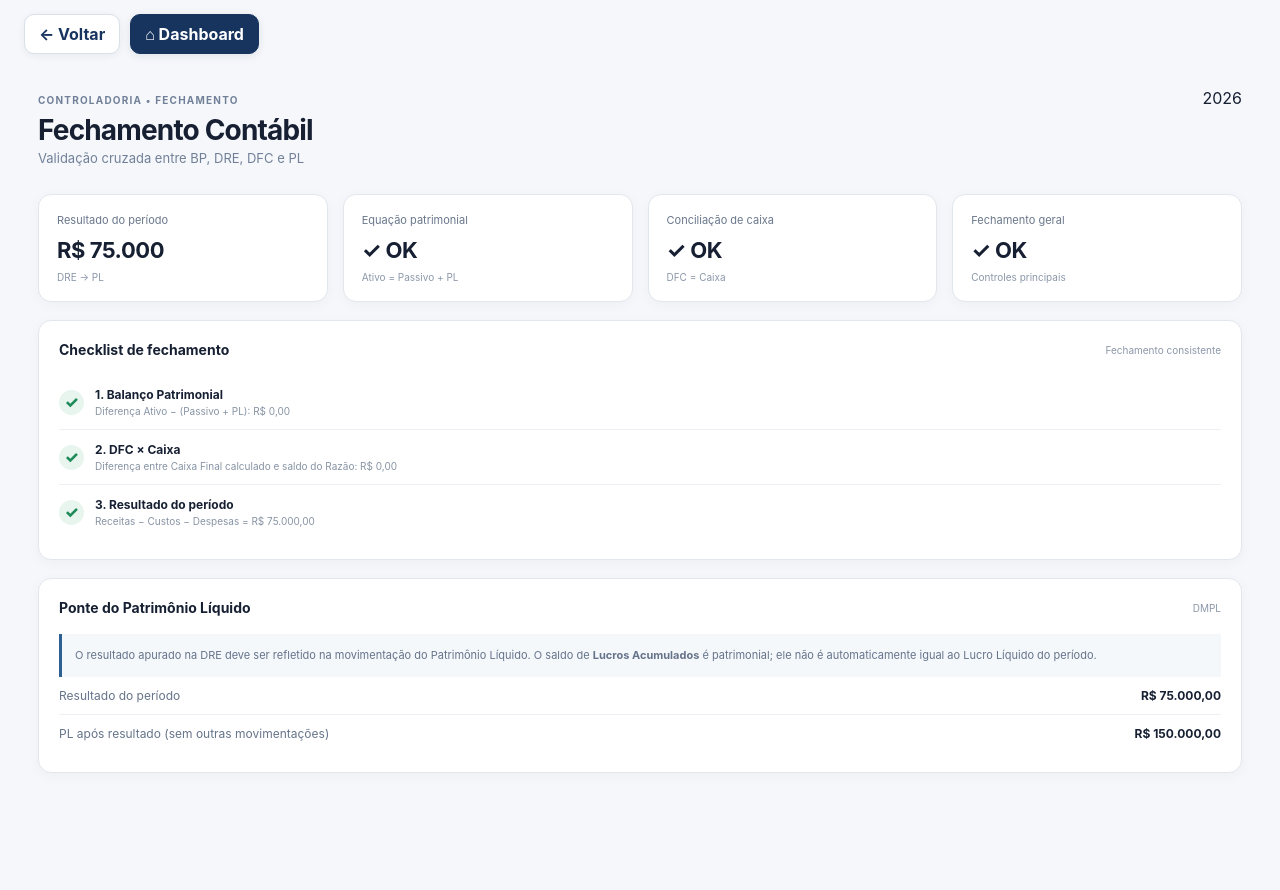
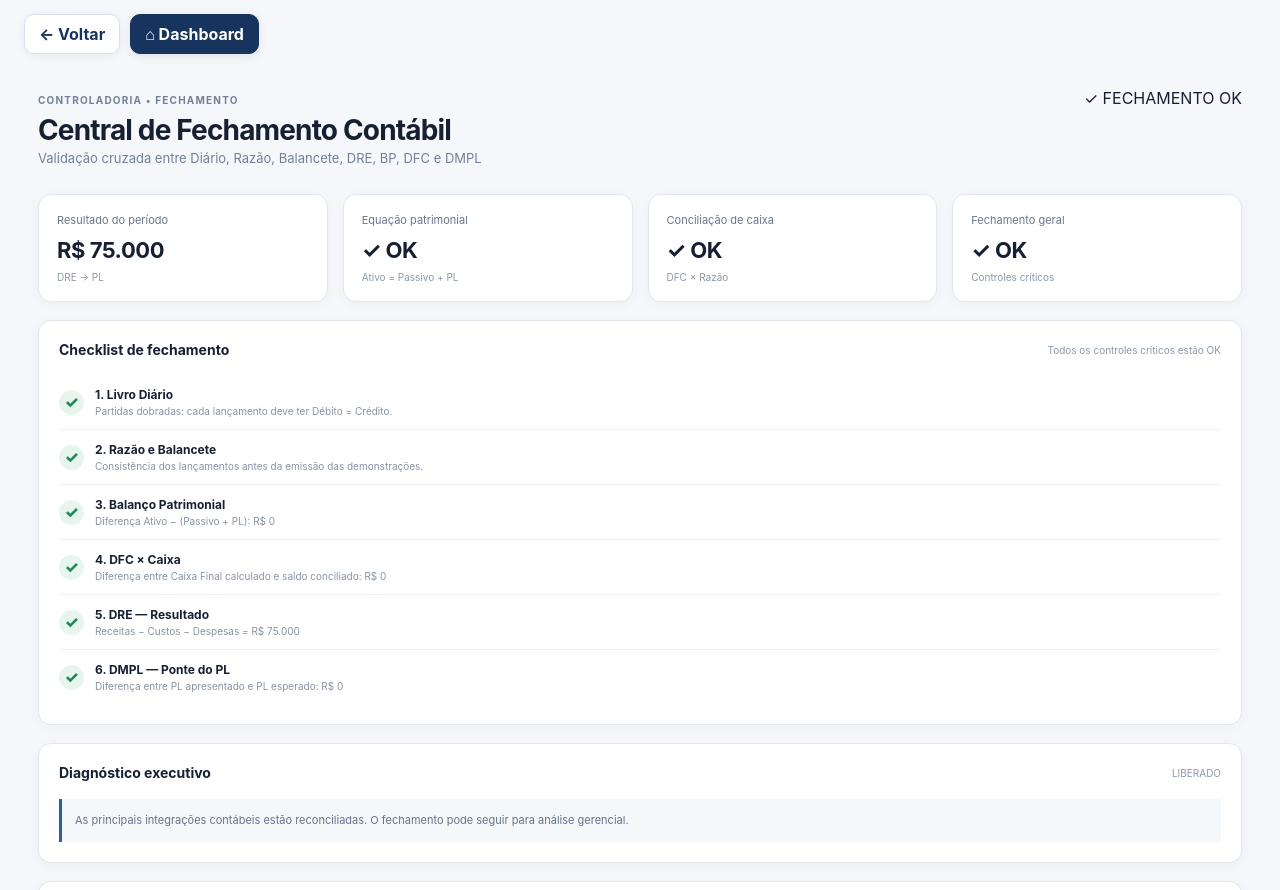
Before and after one commit to cardoso4009-byte/bp-financeiro-bi, a Next.js app: page /fechamento-contabil in a window 1280 px wide. Shown: the top 890 px of the page. Before the commit the page ends 841 px from the top, so only its background shows below. Built offline with nearby package versions, Linux system fonts and the light colour scheme.

Commit message:
feat: evoluir fechamento para central de fechamento contábil

```diff
--- a/app/fechamento-contabil/page.tsx
+++ b/app/fechamento-contabil/page.tsx
@@ -1,11 +1,42 @@
 import { closingEngine } from '@/lib/closing-engine'
+
+const brl = (n:number) => n.toLocaleString('pt-BR',{style:'currency',currency:'BRL',maximumFractionDigits:0})
 
 export default function FechamentoContabil(){
  const c=closingEngine()
  const status=(ok:boolean)=>ok?'✓ OK':'! REVISAR'
- return <main className="content" style={{marginLeft:0,width:'100%',maxWidth:1400,margin:'0 auto'}}><header><div><small>CONTROLADORIA • FECHAMENTO</small><h1>Fechamento Contábil</h1><p>Validação cruzada entre BP, DRE, DFC e PL</p></div><div className="period">2026</div></header>
- <div className="cards"><div className="card"><span>Resultado do período</span><strong>{c.result.toLocaleString('pt-BR',{style:'currency',currency:'BRL',maximumFractionDigits:0})}</strong><small>DRE → PL</small></div><div className="card"><span>Equação patrimonial</span><strong>{status(c.checks.bp)}</strong><small>Ativo = Passivo + PL</small></div><div className="card"><span>Conciliação de caixa</span><strong>{status(c.checks.cash)}</strong><small>DFC = Caixa</small></div><div className="card"><span>Fechamento geral</span><strong>{status(c.checks.overall)}</strong><small>Controles principais</small></div></div>
- <section className="panel wide"><div className="panel-title"><h2>Checklist de fechamento</h2><span>{c.checks.overall?'Fechamento consistente':'Pendências'}</span></div><div className="check"><i className={c.checks.bp?'ok':'bad'}>{c.checks.bp?'✓':'!'}</i><div><b>1. Balanço Patrimonial</b><small>Diferença Ativo − (Passivo + PL): {c.bpDifference.toLocaleString('pt-BR',{style:'currency',currency:'BRL'})}</small></div></div><div className="check"><i className={c.checks.cash?'ok':'bad'}>{c.checks.cash?'✓':'!'}</i><div><b>2. DFC × Caixa</b><small>Diferença entre Caixa Final calculado e saldo do Razão: {c.cashDifference.toLocaleString('pt-BR',{style:'currency',currency:'BRL'})}</small></div></div><div className="check"><i className={c.checks.result?'ok':'bad'}>{c.checks.result?'✓':'!'}</i><div><b>3. Resultado do período</b><small>Receitas − Custos − Despesas = {c.result.toLocaleString('pt-BR',{style:'currency',currency:'BRL'})}</small></div></div></section>
- <section className="panel"><div className="panel-title"><h2>Ponte do Patrimônio Líquido</h2><span>DMPL</span></div><div className="note">O resultado apurado na DRE deve ser refletido na movimentação do Patrimônio Líquido. O saldo de <strong>Lucros Acumulados</strong> é patrimonial; ele não é automaticamente igual ao Lucro Líquido do período.</div><div className="rows"><div className="row"><span>Resultado do período</span><b>{c.result.toLocaleString('pt-BR',{style:'currency',currency:'BRL'})}</b></div><div className="row"><span>PL após resultado (sem outras movimentações)</span><b>{c.dmplExpected.toLocaleString('pt-BR',{style:'currency',currency:'BRL'})}</b></div></div></section>
+ const overall=c.checks.overall
+ return <main className="content" style={{marginLeft:0,width:'100%',maxWidth:1400,margin:'0 auto'}}>
+  <header>
+   <div><small>CONTROLADORIA • FECHAMENTO</small><h1>Central de Fechamento Contábil</h1><p>Validação cruzada entre Diário, Razão, Balancete, DRE, BP, DFC e DMPL</p></div>
+   <div className="period">{overall?'✓ FECHAMENTO OK':'! PENDÊNCIAS'}</div>
+  </header>
+
+  <div className="cards">
+   <div className="card"><span>Resultado do período</span><strong>{brl(c.result)}</strong><small>DRE → PL</small></div>
+   <div className="card"><span>Equação patrimonial</span><strong>{status(c.checks.bp)}</strong><small>Ativo = Passivo + PL</small></div>
+   <div className="card"><span>Conciliação de caixa</span><strong>{status(c.checks.cash)}</strong><small>DFC × Razão</small></div>
+   <div className="card"><span>Fechamento geral</span><strong>{status(overall)}</strong><small>Controles críticos</small></div>
+  </div>
+
+  <section className="panel wide">
+   <div className="panel-title"><h2>Checklist de fechamento</h2><span>{overall?'Todos os controles críticos estão OK':'Existem pendências para investigação'}</span></div>
+   <div className="check"><i className={c.checks.journal?'ok':'bad'}>{c.checks.journal?'✓':'!'}</i><div><b>1. Livro Diário</b><small>Partidas dobradas: cada lançamento deve ter Débito = Crédito.</small></div></div>
+   <div className="check"><i className={c.checks.trial?'ok':'bad'}>{c.checks.trial?'✓':'!'}</i><div><b>2. Razão e Balancete</b><small>Consistência dos lançamentos antes da emissão das demonstrações.</small></div></div>
+   <div className="check"><i className={c.checks.bp?'ok':'bad'}>{c.checks.bp?'✓':'!'}</i><div><b>3. Balanço Patrimonial</b><small>Diferença Ativo − (Passivo + PL): {brl(c.bpDifference)}</small></div></div>
+   <div className="check"><i className={c.checks.cash?'ok':'bad'}>{c.checks.cash?'✓':'!'}</i><div><b>4. DFC × Caixa</b><small>Diferença entre Caixa Final calculado e saldo conciliado: {brl(c.cashDifference)}</small></div></div>
+   <div className="check"><i className={c.checks.result?'ok':'bad'}>{c.checks.result?'✓':'!'}</i><div><b>5. DRE — Resultado</b><small>Receitas − Custos − Despesas = {brl(c.result)}</small></div></div>
+   <div className="check"><i className={c.checks.dmpl?'ok':'bad'}>{c.checks.dmpl?'✓':'!'}</i><div><b>6. DMPL — Ponte do PL</b><small>Diferença entre PL apresentado e PL esperado: {brl(c.dmplDifference)}</small></div></div>
+  </section>
+
+  <section className="panel">
+   <div className="panel-title"><h2>Diagnóstico executivo</h2><span>{overall?'LIBERADO':'BLOQUEADO'}</span></div>
+   <div className="note">{overall?'As principais integrações contábeis estão reconciliadas. O fechamento pode seguir para análise gerencial.':'O fechamento não deve ser considerado concluído enquanto houver divergências. O BI evidencia a diferença e preserva a rastreabilidade, sem criar lançamentos artificiais para “fechar” os números.'}</div>
+  </section>
+
+  <section className="panel">
+   <div className="panel-title"><h2>Ponte do Patrimônio Líquido</h2><span>DMPL</span></div>
+   <div className="rows"><div className="row"><span>PL registrado antes do resultado</span><b>{brl(c.dmplExpected-c.result)}</b></div><div className="row"><span>(+) Resultado do período</span><b>{brl(c.result)}</b></div><div className="row"><span>= PL esperado</span><b>{brl(c.dmplExpected)}</b></div><div className="row"><span>Diferença de reconciliação</span><b>{brl(c.dmplDifference)}</b></div></div>
+  </section>
  </main>
 }
```
